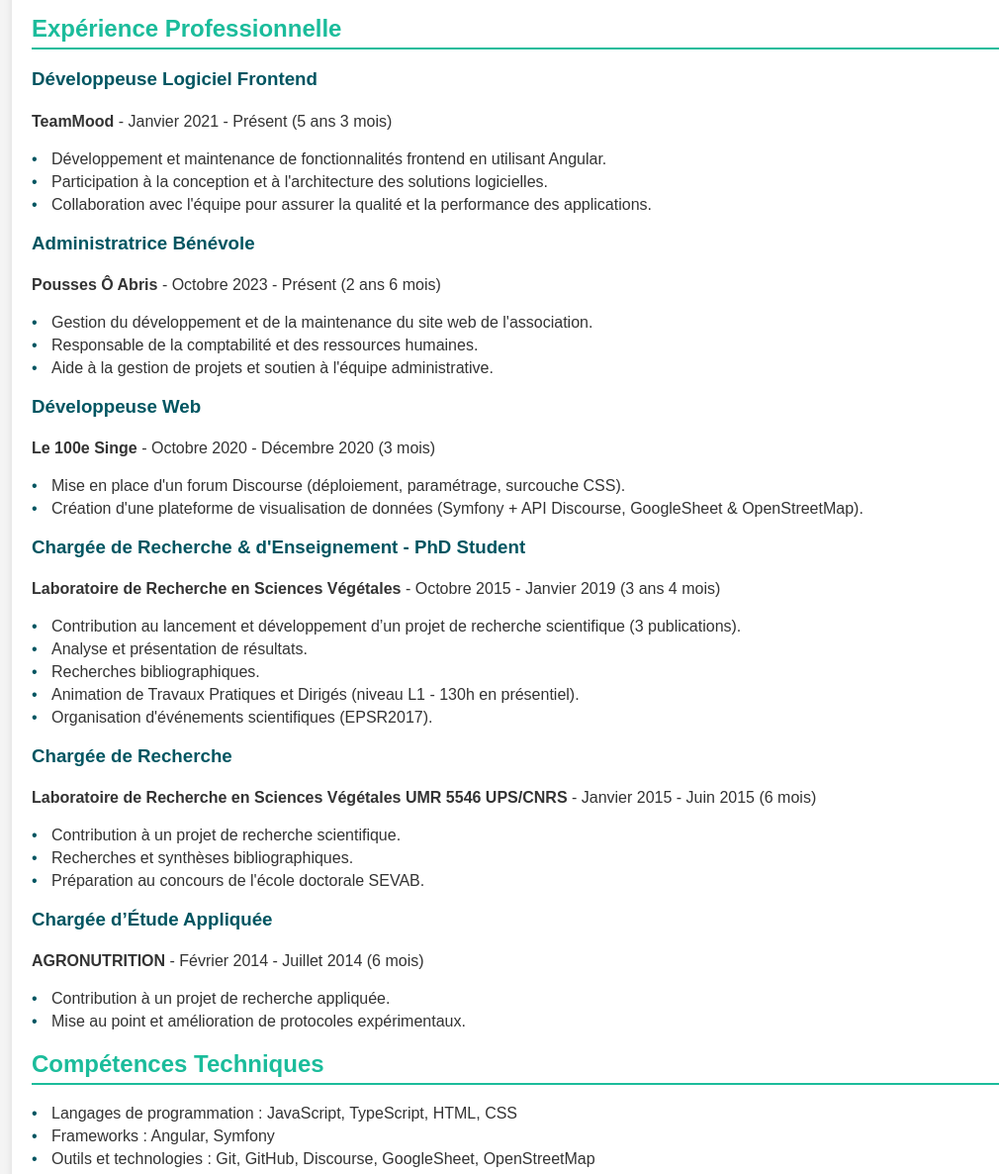
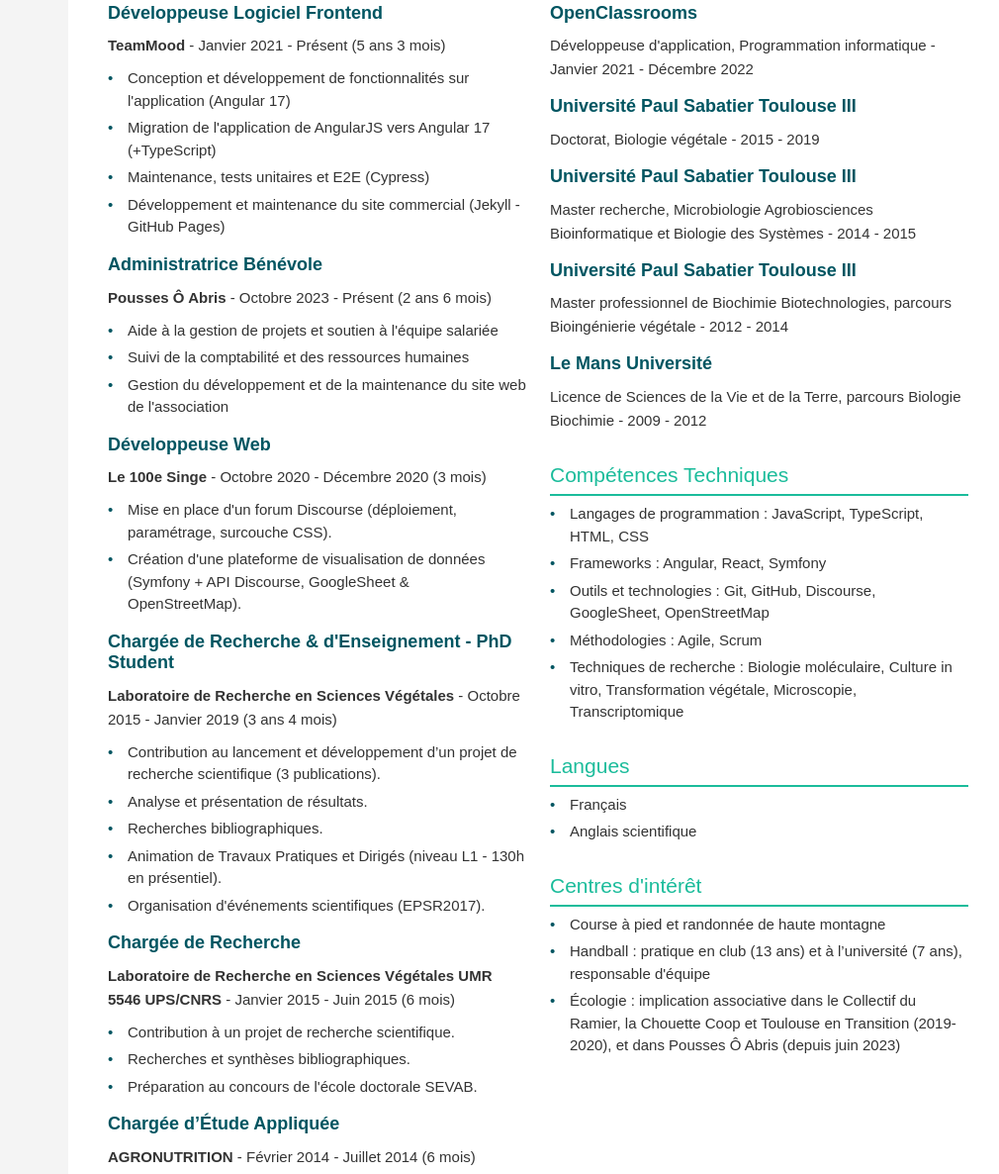
Before and after one commit to MorganeLM/cv-morgane, a plain HTML site: page index.html in a window 1280 px wide. Shown: the part 394-1580 px from the top of the page at 99% size, without its empty margins (96-1106 px from the left). Drawn offline with nearby package versions, Linux system fonts and the light colour scheme.

Commit message:
improve display and fix some content

```diff
--- a/index.html
+++ b/index.html
@@ -4,6 +4,7 @@
     <meta charset="UTF-8">
     <meta name="viewport" content="width=device-width, initial-scale=1.0">
     <title>CV de Morgane Le Marquer</title>
+    <link href="https://cdn.jsdelivr.net/npm/bootstrap@5.3.8/dist/css/bootstrap.min.css" rel="stylesheet" integrity="sha384-sRIl4kxILFvY47J16cr9ZwB07vP4J8+LH7qKQnuqkuIAvNWLzeN8tE5YBujZqJLB" crossorigin="anonymous">
     <link href="main.css" rel="stylesheet" />
 </head>
 <body>
@@ -12,8 +13,7 @@
             <h1>Morgane LE MARQUER</h1>
             <p>Développeuse Front-end</p>
             <p>Toulouse et périphérie</p>
-            <p>Email: [Votre adresse email]</p>
-            <p>LinkedIn: <a href="[Votre profil LinkedIn]">Votre profil LinkedIn</a></p>
+            <p><a href="https://www.linkedin.com/in/morganelemarquer/">linkedin.com/in/morganelemarquer</a></p>
         </div>
 
         <div class="section">
@@ -21,22 +21,24 @@
             <p>Développeuse Front-end spécialisée en Angular avec une expérience significative dans la conception, le développement et la maintenance de fonctionnalités logicielles. Expérience en gestion de projets bénévoles, notamment en tant qu'administratrice et co-présidente d'une association. Compétences en recherche scientifique et en enseignement.</p>
         </div>
 
-        <div class="section">
+        <div class="row">
+            <div class="section col-md-6">
                 <h2>Expérience Professionnelle</h2>
                 <h3>Développeuse Logiciel Frontend</h3>
                 <p><strong>TeamMood</strong> - Janvier 2021 - Présent (5 ans 3 mois)</p>
                 <ul>
-                <li>Développement et maintenance de fonctionnalités frontend en utilisant Angular.</li>
-                <li>Participation à la conception et à l'architecture des solutions logicielles.</li>
-                <li>Collaboration avec l'équipe pour assurer la qualité et la performance des applications.</li>
+                    <li>Conception et développement de fonctionnalités sur l'application (Angular 17)</li>
+                    <li>Migration de l'application de AngularJS vers Angular 17 (+TypeScript)</li>
+                    <li>Maintenance, tests unitaires et E2E (Cypress)</li>
+                    <li>Développement et maintenance du site commercial (Jekyll - GitHub Pages)</li>
                 </ul>
 
                 <h3>Administratrice Bénévole</h3>
                 <p><strong>Pousses Ô Abris</strong> - Octobre 2023 - Présent (2 ans 6 mois)</p>
                 <ul>
-                <li>Gestion du développement et de la maintenance du site web de l'association.</li>
-                <li>Responsable de la comptabilité et des ressources humaines.</li>
-                <li>Aide à la gestion de projets et soutien à l'équipe administrative.</li>
+                    <li>Aide à la gestion de projets et soutien à l'équipe salariée</li>
+                    <li>Suivi de la comptabilité et des ressources humaines</li>
+                    <li>Gestion du développement et de la maintenance du site web de l'association</li>
                 </ul>
 
                 <h3>Développeuse Web</h3>
@@ -71,18 +73,7 @@
                     <li>Mise au point et amélioration de protocoles expérimentaux.</li>
                 </ul>
             </div>
-
-        <div class="section">
-            <h2>Compétences Techniques</h2>
-            <ul>
-                <li>Langages de programmation : JavaScript, TypeScript, HTML, CSS</li>
-                <li>Frameworks : Angular, Symfony</li>
-                <li>Outils et technologies : Git, GitHub, Discourse, GoogleSheet, OpenStreetMap</li>
-                <li>Méthodologies : Agile, Scrum</li>
-                <li>Techniques de recherche : Biologie moléculaire, Culture in vitro, Transformation végétale, Microscopie, Transcriptomique</li>
-            </ul>
-        </div>
-
+            <div class="col-md-6">
                 <div class="section">
                     <h2>Éducation</h2>
                     <h3>OpenClassrooms</h3>
@@ -100,24 +91,37 @@
                     <h3>Le Mans Université</h3>
                     <p>Licence de Sciences de la Vie et de la Terre, parcours Biologie Biochimie - 2009 - 2012</p>
                 </div>
-
                 <div class="section">
-            <h2>Certifications</h2>
-            <p>[Liste des certifications pertinentes]</p>
+                    <h2>Compétences Techniques</h2>
+                    <ul>
+                        <li>Langages de programmation : JavaScript, TypeScript, HTML, CSS</li>
+                        <li>Frameworks : Angular, React, Symfony</li>
+                        <li>Outils et technologies : Git, GitHub, Discourse, GoogleSheet, OpenStreetMap</li>
+                        <li>Méthodologies : Agile, Scrum</li>
+                        <li>Techniques de recherche : Biologie moléculaire, Culture in vitro, Transformation végétale, Microscopie, Transcriptomique</li>
+                    </ul>
                 </div>
 
                 <div class="section">
                     <h2>Langues</h2>
                     <ul>
-                <li>Français : Langue maternelle</li>
-                <li>Anglais : [Niveau de compétence]</li>
+                        <li>Français</li>
+                        <li>Anglais scientifique</li>
                     </ul>
                 </div>
 
                 <div class="section">
                     <h2>Centres d'intérêt</h2>
-            <p>[Liste des centres d'intérêt pertinents]</p>
+                    <ul>
+                        <li>Course à pied et randonnée de haute montagne</li>
+                        <li>Handball : pratique en club (13 ans) et à l’université (7 ans), responsable d'équipe</li>
+                        <li> Écologie : implication associative dans le Collectif du Ramier, la Chouette Coop et Toulouse en Transition (2019-2020), et dans Pousses Ô Abris (depuis juin 2023)</li>
+                    </ul>
                 </div>
+            </div>
+        </div>
+
+
     </div>
 </body>
 </html>
--- a/main.css
+++ b/main.css
@@ -1,34 +1,36 @@
  body {
             font-family: 'Arial', sans-serif;
             margin: 0;
-            padding: 0;
+            padding: 20px;
             background-color: #f4f4f4;
             color: #333;
+            font-size: 15px;
         }
-        .container {
-            width: 80%;
-            margin: auto;
-            overflow: hidden;
-            background: #fff;
-            padding: 20px;
-            box-shadow: 0 4px 8px rgba(0, 0, 0, 0.1);
-            border-radius: 8px;
-            margin-top: 50px;
+        .container{
+            max-width: 950px;
+            background-color: #ffffff;
+            padding: 40px;
         }
         h1 {
+            font-size: 2em;
             text-align: center;
             color: #005561
         }
         h3 {
+            margin-top: 15px;
+            font-weight: bold;
+            font-size: 1.2em;
             color: #005561;
         }
 
         .section {
-            margin-bottom: 20px;
+            margin-bottom: 30px;
         }
         .section h2 {
+            font-size: 1.4em;
             border-bottom: 2px solid #1bbc9b;
-            padding-bottom: 5px;
+            padding-bottom: 7px;
+            margin-bottom: 7px;
             color: #1bbc9b;
         }
         .section p {
```
Lines whose indentation alone changed are shown as unchanged.
